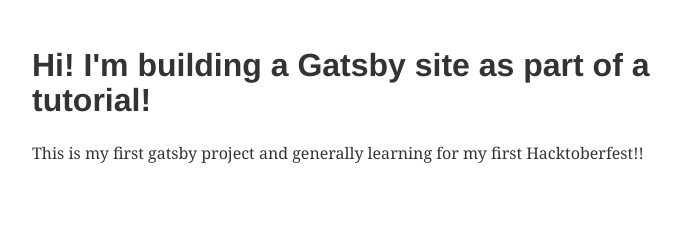
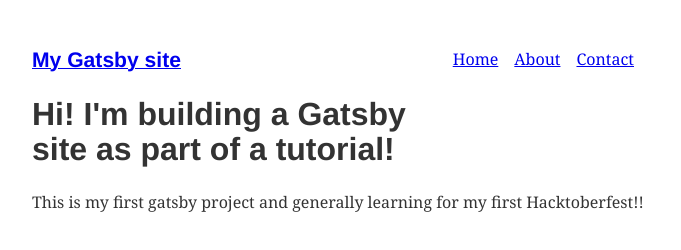
Before and after one commit to Bhavin789/gatsby-tutorial, a Gatsby site: page / in a window 1280 px wide. Shown: the whole page, without its empty margins (299-980 px from the left). Built offline with nearby package versions, Linux system fonts and the light colour scheme; Gatsby itself is replaced by a stand-in of ours.

Commit message:
Add navigation options in the header

```diff
--- a/src/components/Layout.js
+++ b/src/components/Layout.js
@@ -1,8 +1,27 @@
 import React from "react"
+import { Link } from "gatsby"
+
+const ListLink = props => {
+  return (
+    <li style={{ display: "inline-block", marginRight: `1rem` }}>
+      <Link to={props.to}>{props.children}</Link>
+    </li>
+  )
+}
 
 export default function Layout({ children }) {
   return (
     <div style={{ margin: `3rem auto`, maxWidth: 650, padding: `0 1rem` }}>
+      <header style={{ marginBottom: `1.5rem` }}>
+        <Link to="/" style={{ textShadow: `none`, backgroundImage: `none` }}>
+          <h3 style={{ display: `inline` }}>My Gatsby site</h3>
+        </Link>
+        <ul style={{ listStyle: `none`, float: `right` }}>
+          <ListLink to="/">Home</ListLink>
+          <ListLink to="/about/">About</ListLink>
+          <ListLink to="/contact/">Contact</ListLink>
+        </ul>
+      </header>
       {children}
     </div>
   )
```
